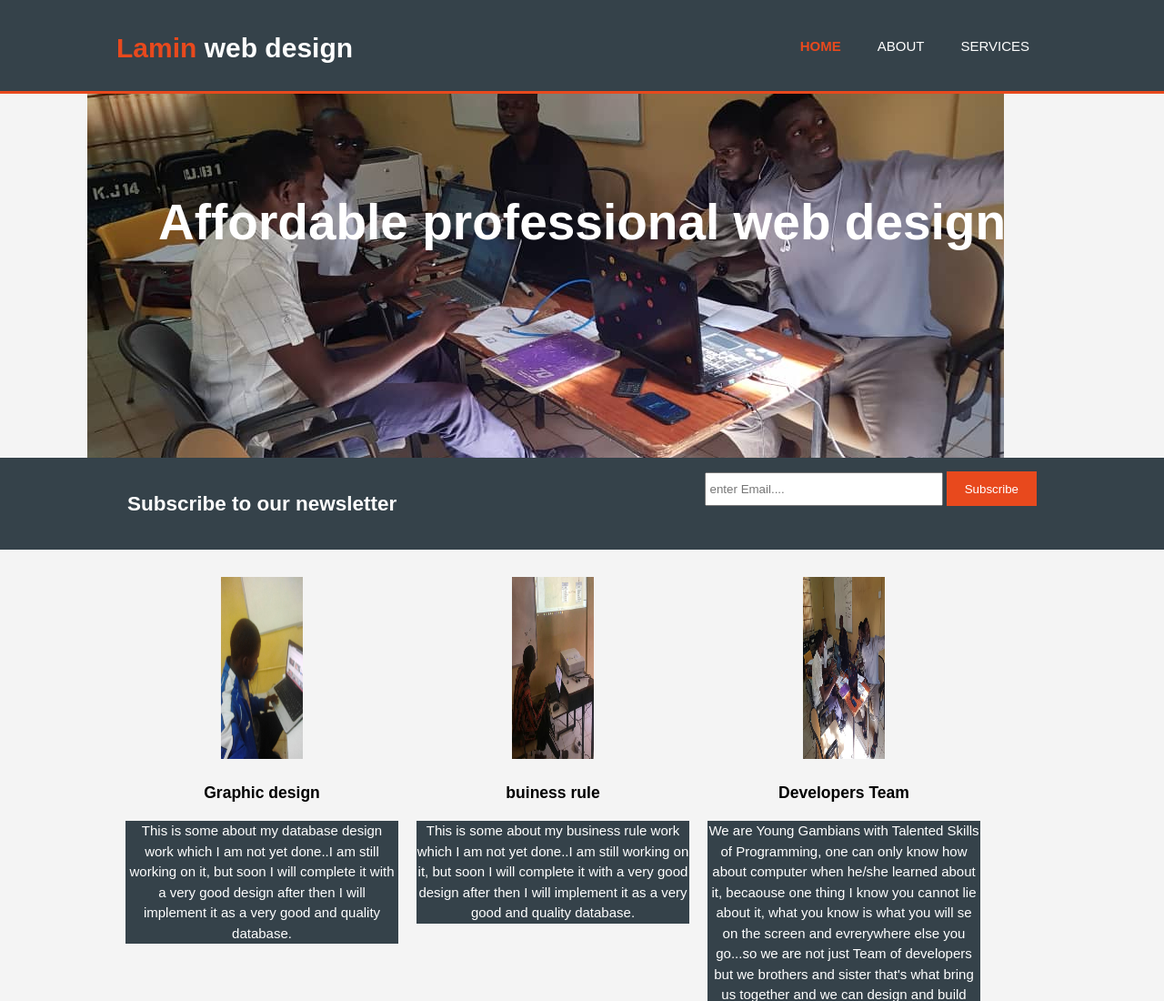
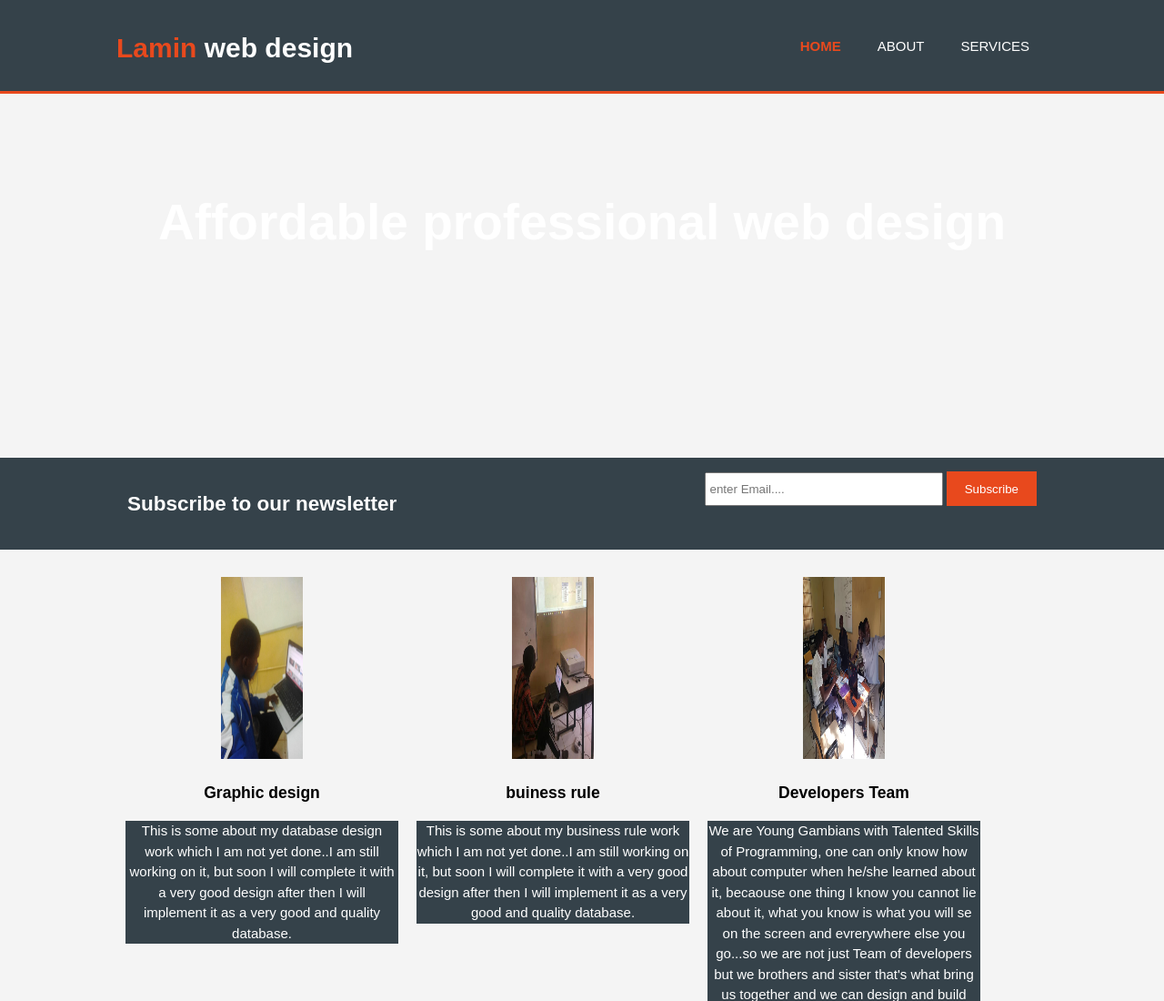
Before and after one commit to Lamin-Gibba/Responsive-website, a plain HTML site: page index.html in a window 1280 px wide. Shown: the top 1100 px of the page at 91% size. Drawn offline with Linux system fonts and the light colour scheme.

Commit message:
Update index.html

```diff
--- a/index.html
+++ b/index.html
@@ -28,7 +28,7 @@
         </div>
     </header>
 
-    <section id="showcase" style= "background: url(./IMG-20191231-WA0000.jpg) no-repeat 6rem";>
+    <section id="showcase">
         <div class="container">
             <h1>Affordable professional web design</h1>
 
```
